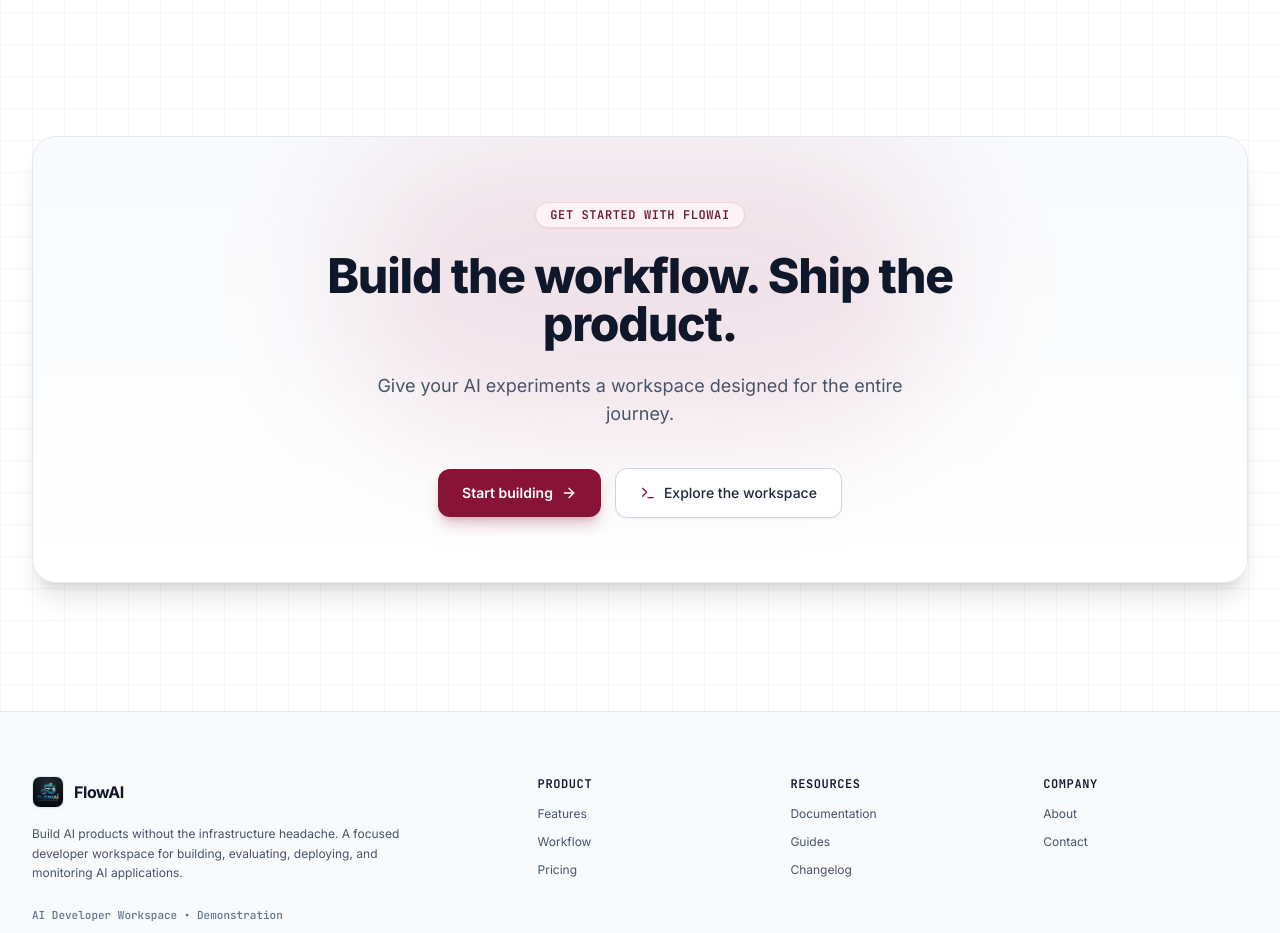
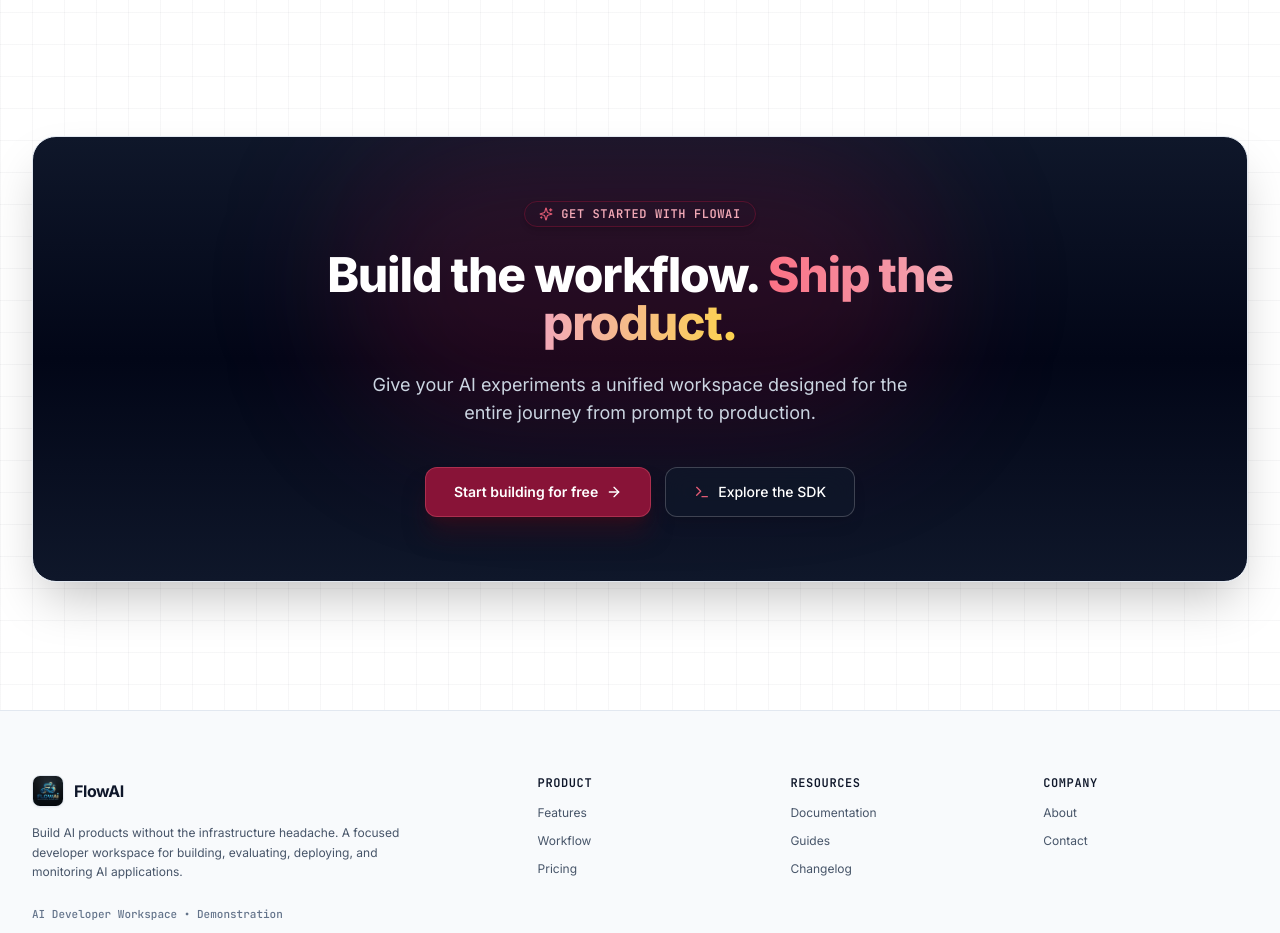
Before and after one commit to Amit123103/FLOWAI, a Next.js app: page / in a window 1280 px wide. Shown: the part 5780-6713 px from the top of the page. Built offline with nearby package versions, Linux system fonts and the light colour scheme.

Commit message:
feat: add FinalCTA component with animation and call-to-action buttons

```diff
--- a/components/FinalCTA.tsx
+++ b/components/FinalCTA.tsx
@@ -1,51 +1,62 @@
 "use client";
 
 import React from "react";
-import { ArrowRight, Terminal } from "lucide-react";
+import { motion } from "framer-motion";
+import { ArrowRight, Terminal, Sparkles } from "lucide-react";
 
 export default function FinalCTA() {
   return (
     <section id="cta" className="py-20 md:py-32 relative overflow-hidden" aria-labelledby="cta-heading">
       <div className="max-w-global mx-auto px-4 sm:px-6 lg:px-8">
-        <div className="relative rounded-3xl border border-slate-200 bg-gradient-to-b from-slate-50 to-white p-8 sm:p-12 md:p-16 text-center shadow-xl overflow-hidden">
-          {/* Subtle Ambient Radial Highlight */}
-          <div className="absolute top-0 left-1/2 -translate-x-1/2 w-[600px] h-[300px] bg-brand-500/10 rounded-full blur-3xl pointer-events-none" />
+        <motion.div
+          initial={{ opacity: 0, scale: 0.96 }}
+          whileInView={{ opacity: 1, scale: 1 }}
+          viewport={{ once: true, margin: "-60px" }}
+          transition={{ duration: 0.5 }}
+          className="relative rounded-3xl border border-slate-200 bg-gradient-to-b from-slate-900 via-slate-950 to-slate-900 text-white p-8 sm:p-12 md:p-16 text-center shadow-2xl overflow-hidden"
+        >
+          {/* Ambient Glowing Background Orb */}
+          <div className="absolute top-0 left-1/2 -translate-x-1/2 w-[600px] h-[300px] bg-brand-500/20 rounded-full blur-3xl pointer-events-none" />
 
           <div className="relative z-10 max-w-3xl mx-auto space-y-6">
-            <span className="inline-flex items-center gap-2 px-3.5 py-1 rounded-full bg-brand-50 border border-brand-200 text-xs font-mono uppercase tracking-wider text-brand-700 shadow-sm font-semibold">
+            <span className="inline-flex items-center gap-2 px-3.5 py-1 rounded-full bg-brand-950/80 border border-brand-500/40 text-xs font-mono uppercase tracking-wider text-brand-300 shadow-md font-semibold">
+              <Sparkles className="w-3.5 h-3.5 text-brand-400" />
               Get Started with FlowAI
             </span>
 
             <h2
               id="cta-heading"
-              className="text-3xl sm:text-4xl md:text-5xl font-extrabold tracking-tight text-slate-900"
+              className="text-3xl sm:text-4xl md:text-5xl font-black tracking-tight text-white leading-tight"
             >
-              Build the workflow. Ship the product.
+              Build the workflow.{" "}
+              <span className="text-transparent bg-clip-text bg-gradient-to-r from-rose-400 via-brand-300 to-amber-300">
+                Ship the product.
+              </span>
             </h2>
 
-            <p className="text-base sm:text-lg text-slate-600 max-w-xl mx-auto">
-              Give your AI experiments a workspace designed for the entire journey.
+            <p className="text-base sm:text-lg text-slate-300 max-w-xl mx-auto font-normal leading-relaxed">
+              Give your AI experiments a unified workspace designed for the entire journey from prompt to production.
             </p>
 
             <div className="pt-4 flex flex-col sm:flex-row items-center justify-center gap-3.5">
               <a
                 href="#dashboard-preview"
-                className="w-full sm:w-auto inline-flex items-center justify-center gap-2 px-6 py-3.5 rounded-xl bg-brand-600 hover:bg-brand-500 text-white font-semibold text-sm shadow-lg shadow-brand-600/25 hover:shadow-brand-600/35 transition-all duration-200 hover:-translate-y-0.5 focus-visible:ring-2 focus-visible:ring-brand-600"
+                className="w-full sm:w-auto inline-flex items-center justify-center gap-2 px-7 py-3.5 rounded-xl bg-brand-600 hover:bg-brand-500 text-white font-semibold text-sm shadow-xl shadow-brand-900/50 hover:shadow-brand-600/40 transition-all duration-200 hover:-translate-y-0.5 focus-visible:ring-2 focus-visible:ring-brand-400 border border-brand-400/40"
               >
-                <span>Start building</span>
+                <span>Start building for free</span>
                 <ArrowRight className="w-4 h-4" />
               </a>
 
               <a
                 href="#developer"
-                className="w-full sm:w-auto inline-flex items-center justify-center gap-2 px-6 py-3.5 rounded-xl bg-white hover:bg-brand-50/50 border border-slate-300 hover:border-brand-300 text-slate-800 font-medium text-sm shadow-sm transition-all duration-200 hover:border-slate-400 focus-visible:ring-2 focus-visible:ring-brand-600"
+                className="w-full sm:w-auto inline-flex items-center justify-center gap-2 px-7 py-3.5 rounded-xl bg-slate-900/80 hover:bg-slate-800 backdrop-blur-md border border-white/20 hover:border-brand-400/50 text-white font-medium text-sm shadow-lg transition-all duration-200 hover:-translate-y-0.5 focus-visible:ring-2 focus-visible:ring-brand-400"
               >
-                <Terminal className="w-4 h-4 text-brand-600" />
-                <span>Explore the workspace</span>
+                <Terminal className="w-4 h-4 text-brand-400" />
+                <span>Explore the SDK</span>
               </a>
             </div>
           </div>
-        </div>
+        </motion.div>
       </div>
     </section>
   );
```
